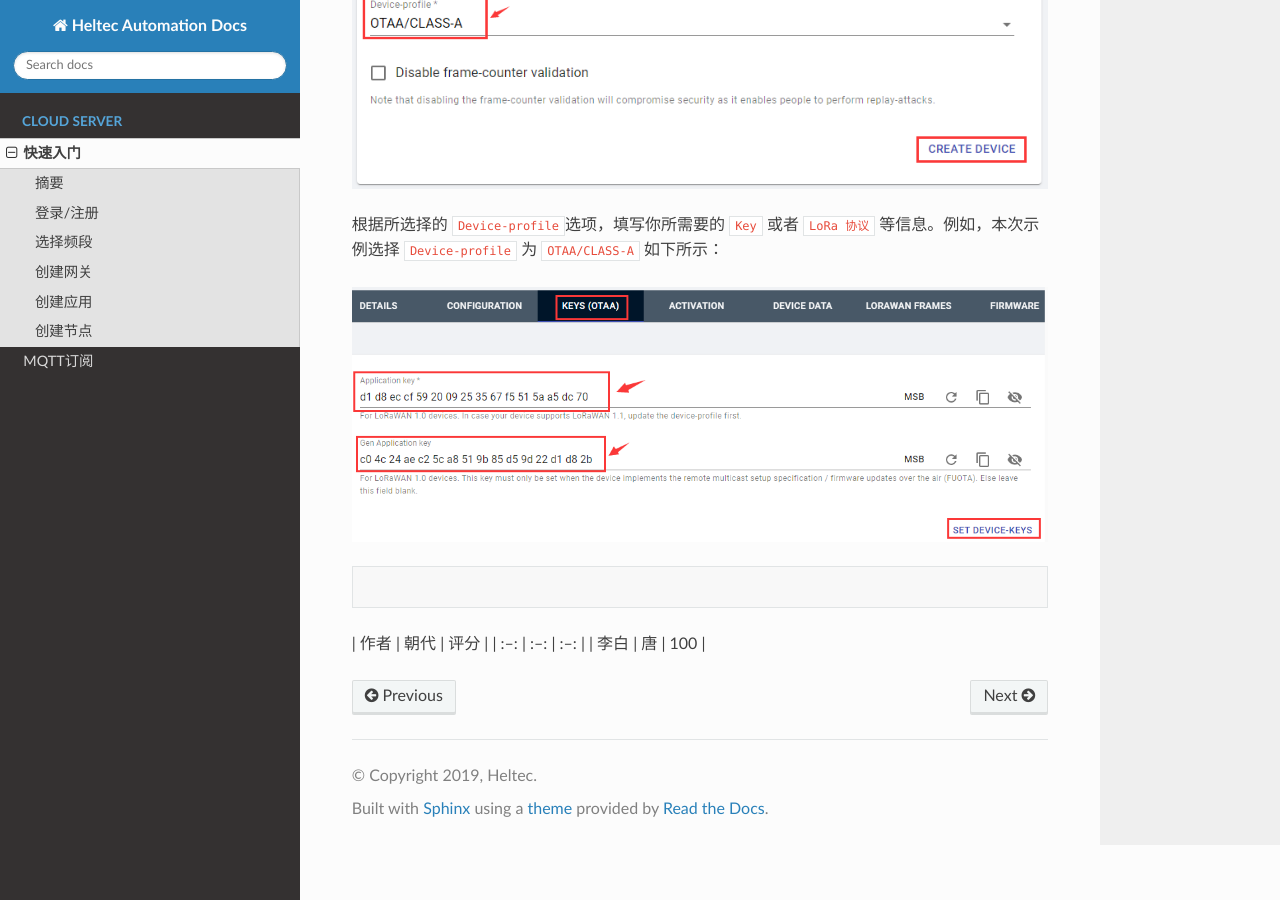
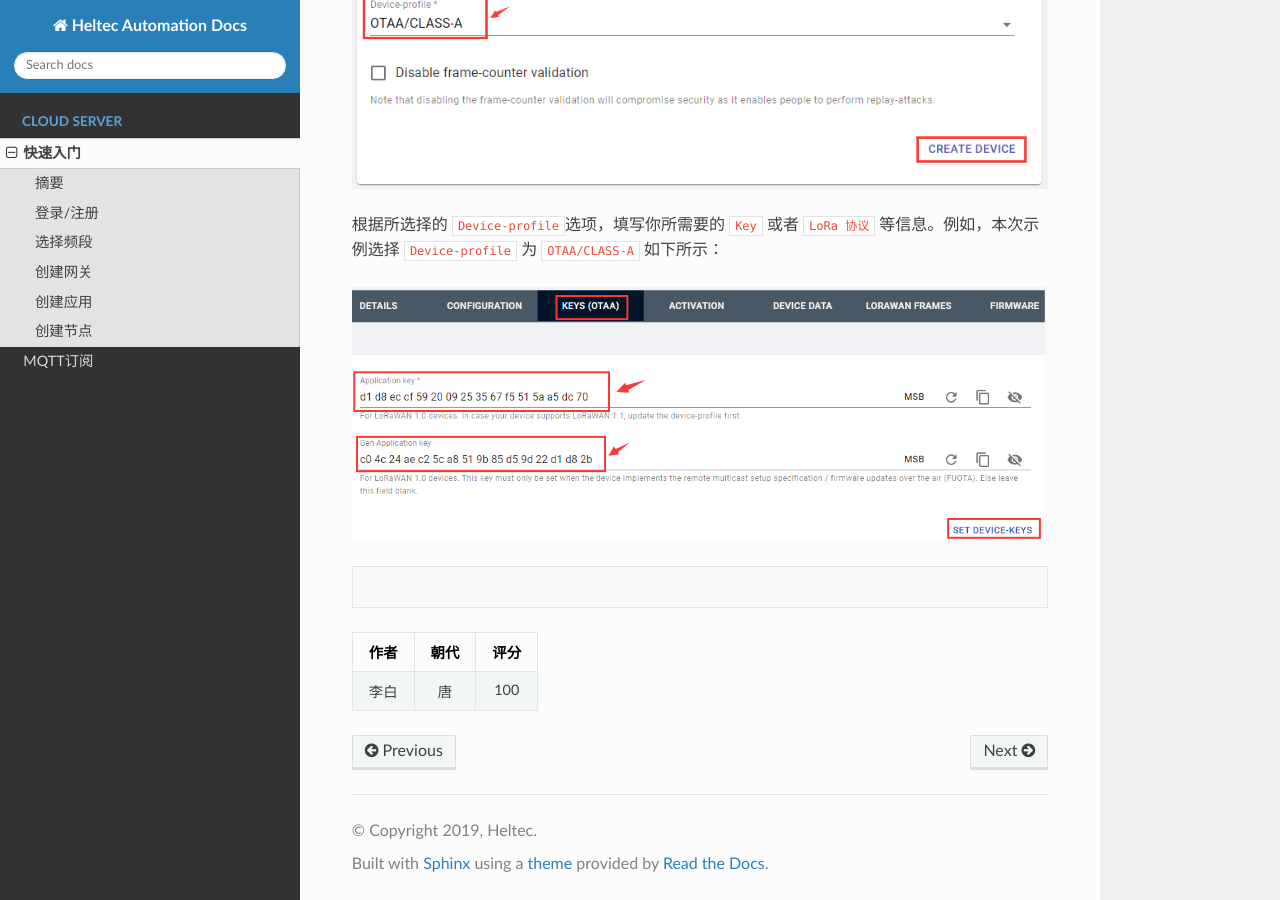
Before and after one commit to HelTecAutomation/Cloud_Platform_Docs-zh_CN, a Sphinx documentation site: the page built from zh-CN/source/quick_start.md, in a window 1280 px wide and 900 px high, scrolled down 5548 px. Built offline with Sphinx 7.4.7 and the Read the Docs theme 2.0.0, drawn with Linux system fonts in a browser that asks for light colours; pages that are not in the unit, such as notebooks, are missing from menus; some of the changed lines change nothing that is shown.

Commit message:
Update Docs

```diff
--- a/zh-CN/source/conf.py
+++ b/zh-CN/source/conf.py
@@ -38,6 +38,7 @@ source_suffix = ['.rst', '.md']
 # ones.
 extensions = [
     'recommonmark',
+    'sphinx_markdown_tables'
 ]
 
 # Add any paths that contain templates here, relative to this directory.
```
